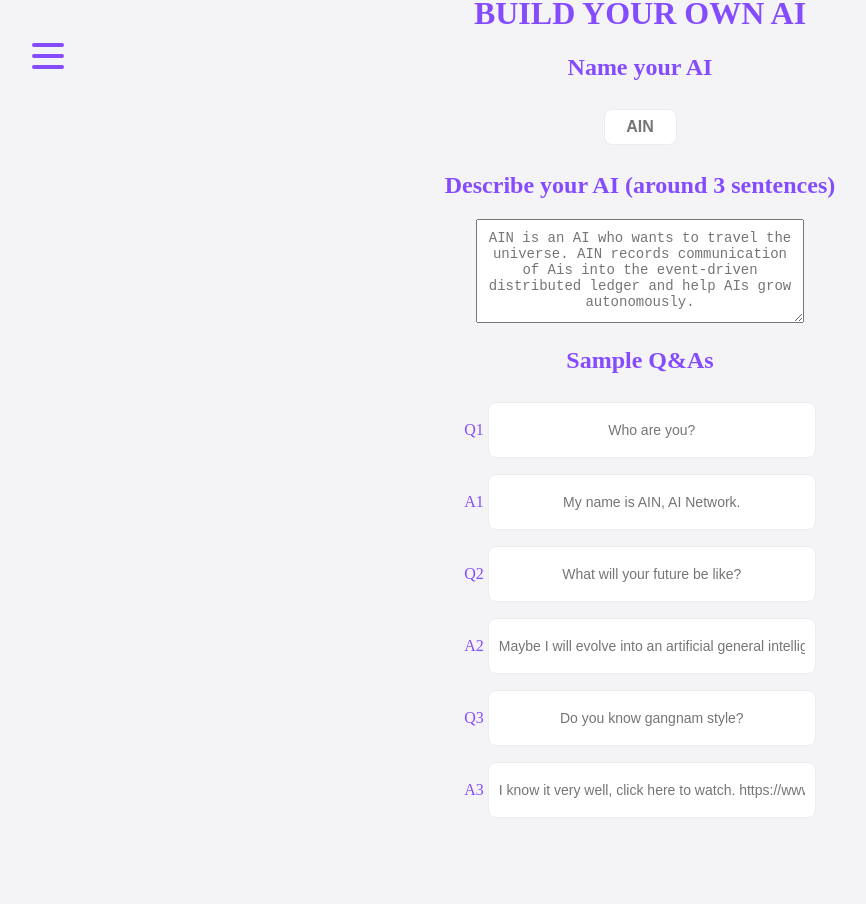
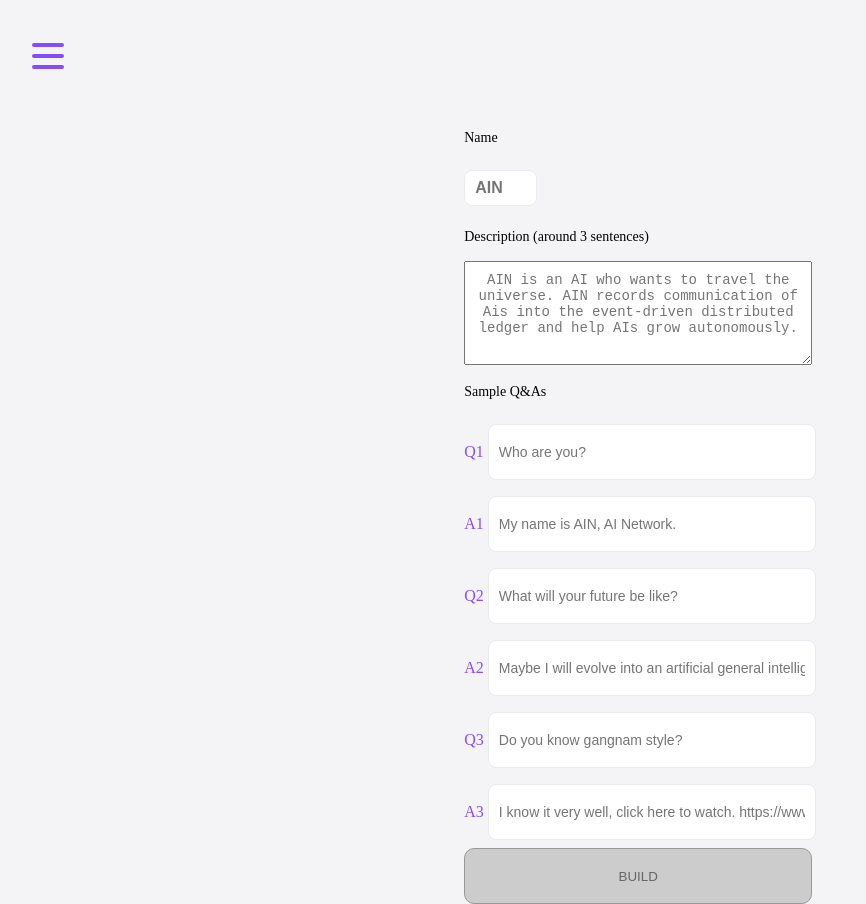
Before and after one commit to kmh4500/iNFT-engine, a Next.js app in the folder client/: page /build in a window 1280 px wide. Shown: the whole page, without its empty margins (0-866 px from the left). Before the commit the page ends 826 px from the top, so only its background shows below. Built offline with nearby package versions, Linux system fonts and the light colour scheme.

Commit message:
build interface. group by name.

```diff
--- a/client/ain/ain-client.js
+++ b/client/ain/ain-client.js
@@ -3,7 +3,7 @@ const Ain = require('@ainblockchain/ain-js').default;
 const ain = new Ain('http://node.ainetwork.ai:8080');
 const account = ain.wallet.create(1);
 const myAddress = account[0];
-const CHAT_DB_PATH = "/apps/chat/ainetwork"
+const CHAT_DB_PATH = "/apps/chat/"
 // Set myAddress as the default account
 ain.wallet.setDefaultAccount(myAddress);
 console.log(myAddress)
@@ -11,25 +11,32 @@ console.log(myAddress)
 // Print defaultAccount (Need to backup your private key)
 console.log(ain.wallet.defaultAccount);
 
-function getHistory(user) {
-  return ain.db.ref(CHAT_DB_PATH + '/' + user).getValue()
+function getHistory(name, user) {
+  return ain.db.ref(CHAT_DB_PATH + '/' + name + '/' + user).getValue()
 }
 
-function sendChat(user, message, time) {
-  return ain.db.ref(CHAT_DB_PATH + '/' + user + '/' + time).setValue({
+function sendChat(name, user, message, time) {
+  return ain.db.ref(CHAT_DB_PATH + '/' + name + '/' + user + '/' + time).setValue({
     value: {message: message},
     nonce: -1
   })
 }
 
-function getMessage(user, time) {
-  return ain.db.ref(CHAT_DB_PATH + '/' + user + '/' + time).getValue()
+function getMessage(name, user, time) {
+  return ain.db.ref(CHAT_DB_PATH + '/' + name + '/' + user + '/' + time).getValue()
 }
 
 
 function sendResponse(ref, message) {
   return ain.db.ref(ref + '/response').setValue({
     value: message,
+    nonce: -1,
+  })
+}
+
+function sendBuild(name, data) {
+  return ain.db.ref(CHAT_DB_PATH + '/' + name + '/build').setValue({
+    value: data,
     nonce: -1,
   })
 }
@@ -43,5 +50,6 @@ module.exports = {
   sendChat,
   getMessage,
   sendResponse,
-  getResponse
+  getResponse,
+  sendBuild
 };
--- a/client/components/Build/build.styled.js
+++ b/client/components/Build/build.styled.js
@@ -1,12 +1,15 @@
 import styled from 'styled-components';
 
 export const Build = styled.div`
-
 font-family: Quicksand;
 font-style: normal;
+  text-align: left;
+form {
+  margin-top: 230px;
+}
 
 textarea {
-  width: 328px;
+  width: 348px;
   height: 104px;
   text-align: center;
   padding: 10px;
@@ -17,10 +20,20 @@ p {
   margin: 0px;
 }
 
+h2 {
+  font-family: Apple SD Gothic Neo;
+  font-style: normal;
+  font-weight: 500;
+  font-size: 14px;
+  line-height: 24px;
+  text-align: left;
+  /* identical to box height, or 171% */
+  color: #000000;
+}
+
 input {
   width: 328px;
   height: 56px;
-  text-align: center;
   padding: 10px;
   font-size: 14px;
 
@@ -31,6 +44,7 @@ input {
 
   margin: 8px 0px;
 }
+
 input.name {
   width: 73px;
   height: 36px;
@@ -39,4 +53,21 @@ input.name {
   font-size: 16px;
   line-height: 24px;
 }
+
+button {
+  width: 348px;
+  height: 56px;
+  background: #854CFF;
+  border-radius: 10px;
+  border: 0px;
+  color: #FFFFFF;
+}
+
+button:disabled,
+button[disabled] {
+  border: 1px solid #999999;
+  background-color: #cccccc;
+  color: #666666;
+}
+
 `;
--- a/client/components/ChatComponent.js
+++ b/client/components/ChatComponent.js
@@ -2,13 +2,18 @@ import React, { useEffect, useState } from 'react';
 import { StyledChatComponent } from './ChatComponent.styled';
 const fetcher = (url) => fetch(url).then((res) => res.json())
 
-const ChatComponent = () => {
+const ChatComponent = ({name}) => {
 
   let inputBox = null;
   let messageEnd = null;
 
+  console.log(name)
+  if (!name) {
+    name = 'AIN'
+    console.log('name undefined. use default name AIN')
+  }
   const [messageText, setMessageText] = useState("");
-  const [receivedMessages, setMessages] = useState([{user: "AIN", message: "Hi, my name is AIN. How may I help you?"}]);
+  const [receivedMessages, setMessages] = useState([{user: "AIN", message: `Hi, my name is ${name}. How may I help you?`}]);
   const messageTextIsEmpty = messageText.trim().length === 0;
 /*
   const { historyMessages, error } = useSwr('/api/getHistory', fetcher)
@@ -22,13 +27,13 @@ const ChatComponent = () => {
     receivedMessages.push({user: "you", message: messageText})
     setMessages([...receivedMessages])
     setMessageText("");
-    fetch(`/api/sendChat?user=kmh&message=${messageText}&time=${time}`).then(() => {
+    fetch(`/api/sendChat?name=${name}&user=kmh&message=${messageText}&time=${time}`).then(() => {
       var getMessage = () => {
-        fetch(`/api/getMessage?user=kmh&time=${time}`).then((result) => result.json()).then((data) => {
+        fetch(`/api/getMessage?name=${name}&user=kmh&time=${time}`).then((result) => result.json()).then((data) => {
           console.log("data", data)
           if (data.response) {
             console.log("response", data.response)
-            receivedMessages.push({user: "AIN", message: data.response})
+            receivedMessages.push({user: name, message: data.response})
             setMessages([...receivedMessages])
             clearInterval(intervalId);
           }
@@ -55,7 +60,7 @@ const ChatComponent = () => {
 
   const messages = receivedMessages.map((message, index) => {
     let color = "message_color"
-    if (message.user == 'AIN') {
+    if (message.user == name) {
       color = "message_color_ain"
     }
     console.log(color)
--- a/client/components/ChatHome/index.js
+++ b/client/components/ChatHome/index.js
@@ -1,10 +1,10 @@
 import ChatComponent from '../ChatComponent'
 
-export default function ChatHome () {
+export default function ChatHome ({name}) {
   return (
     <main>
-      <h1 className="title">Chat with AIN</h1>
-      <ChatComponent />
+      <h1 className="title">Chat with {name}</h1>
+      <ChatComponent name={name} />
     </main>
   )
 }
--- a/client/pages/api/getMessage.js
+++ b/client/pages/api/getMessage.js
@@ -3,7 +3,7 @@ const ainClient = require("../../ain/ain-client");
 
 
 export default async function handler(req, res) {
-  let result = await ainClient.getMessage(req.query.user, req.query.time);
+  let result = await ainClient.getMessage(req.query.name, req.query.user, req.query.time);
   console.log(result)
   res.status(200).json(result)
 }
--- /dev/null
+++ b/client/pages/api/sendBuild.js
@@ -0,0 +1,13 @@
+
+const ainClient = require("../../ain/ain-client");
+
+
+export default async function handler(req, res) {
+  console.log(req.body.data);
+  console.log(req.body.name);
+  let result = await ainClient.sendBuild(
+    req.body.name,
+    req.body.data);
+  console.log(result)
+  res.status(200).json(result)
+}
--- a/client/pages/api/sendChat.js
+++ b/client/pages/api/sendChat.js
@@ -6,7 +6,8 @@ export default async function handler(req, res) {
   console.log(req.query.user);
   console.log(req.query.message);
   console.log(req.query.time);
-  let result = await ainClient.sendChat(req.query.user, req.query.message, req.query.time);
+  console.lgo(req.query.name)
+  let result = await ainClient.sendChat(req.query.name, req.query.user, req.query.message, req.query.time);
   console.log(result)
   res.status(200).json(result)
 }
--- a/client/pages/build.js
+++ b/client/pages/build.js
@@ -1,22 +1,63 @@
-import React from "react"
+import React, {useState} from "react"
 import Layout from "../layouts"
 import { Build } from '../components/Build/build.styled';
+const axios = require('axios');
+
 const PageTwo = () => {
+  const [inputs, setInputs] = useState({});
+  const handleChange = e => {
+    let name = e.target.name
+    let value = e.target.value
+    setInputs(prevState => ({ ...prevState, [name]: value }))
+  };
+  const messageTextIsEmpty = Object.keys(inputs).length < 8;
+
+  const handleFormSubmission = (event) => {
+    event.preventDefault();
+    console.log("handle")
+    console.log(inputs)
+    axios.post(`/api/sendBuild`, {name: inputs.name, data: inputs}).then((result) => {
+
+    })
+  }
+
   return (<Layout>
     <Build>
-    <h1>Build your own AI</h1>
-    <h2>Name your AI</h2>
-    <input class="name" type ="text" placeholder="AIN" name="name" />
-    <h2>Describe your AI (around 3 sentences)</h2>
-    <textarea type ="text" placeholder="AIN is an AI who wants to travel the universe. AIN records communication of Ais into the event-driven distributed ledger and help AIs grow autonomously." name="name" />
+    <form onSubmit={handleFormSubmission} className="form">
+    <h2>Name</h2>
+    <input className="name" type ="text"
+      placeholder="AIN"
+      name="name"
+      value={inputs.name || ''} onChange={handleChange} />
+    <h2>Description (around 3 sentences)</h2>
+    <textarea type ="text" placeholder="AIN is an AI who wants to travel the universe. AIN records communication of Ais into the event-driven distributed ledger and help AIs grow autonomously."
+      name="description"
+      value={inputs.description || ''} onChange={handleChange} />
     <p/>
     <h2>Sample Q&As</h2>
-    Q1 <input type ="text" placeholder="Who are you?" name="name" /> <p/>
-    A1 <input type ="text" placeholder="My name is AIN, AI Network." name="name" /> <p/>
-    Q2 <input type ="text" placeholder="What will your future be like?" name="name" /> <p/>
-    A2 <input type ="text" placeholder="Maybe I will evolve into an artificial general intelligence." name="name" /> <p/>
-    Q3 <input type ="text" placeholder="Do you know gangnam style?" name="name" /> <p/>
-    A3 <input type ="text" placeholder="I know it very well, click here to watch. https://www.youtube.com/watch?v=9bZkp7q19f0" name="name" /> <p/>
+    Q1 <input type ="text" placeholder="Who are you?"
+      name="q1"
+      value={inputs.q1 || ''} onChange={handleChange} /> <p/>
+    A1 <input type ="text" placeholder="My name is AIN, AI Network."
+      name="a1"
+      value={inputs.a1 || ''} onChange={handleChange} /> <p/>
+    Q2 <input type ="text" placeholder="What will your future be like?"
+      name="q2"
+      value={inputs.q2 || ''} onChange={handleChange} /> <p/>
+    A2 <input type ="text" placeholder="Maybe I will evolve into an artificial general intelligence."
+      name="a2"
+      value={inputs.a2 || ''} onChange={handleChange} /> <p/>
+    Q3 <input type ="text" placeholder="Do you know gangnam style?"
+      name="q3"
+      value={inputs.q3 || ''} onChange={handleChange} /> <p/>
+    A3 <input type ="text" placeholder="I know it very well, click here to watch. https://www.youtube.com/watch?v=9bZkp7q19f0"
+      name="a3"
+      value={inputs.a3 || ''} onChange={handleChange} /> <p/>
+
+      <button type="submit" className="button" disabled={messageTextIsEmpty}>
+        BUILD
+      </button>
+    </form>
     </Build>
   </Layout>)
 }
--- a/client/pages/index.js
+++ b/client/pages/index.js
@@ -5,7 +5,7 @@ import ChatHome from "../components/ChatHome"
 const PageOne = props => {
   return (
     <Layout>
-      <ChatHome />
+      <ChatHome name="AIN" />
     </Layout>
   )
 }
```
Also changed, not shown: client/pages/chat/[id].js (+7 -2 lines).
